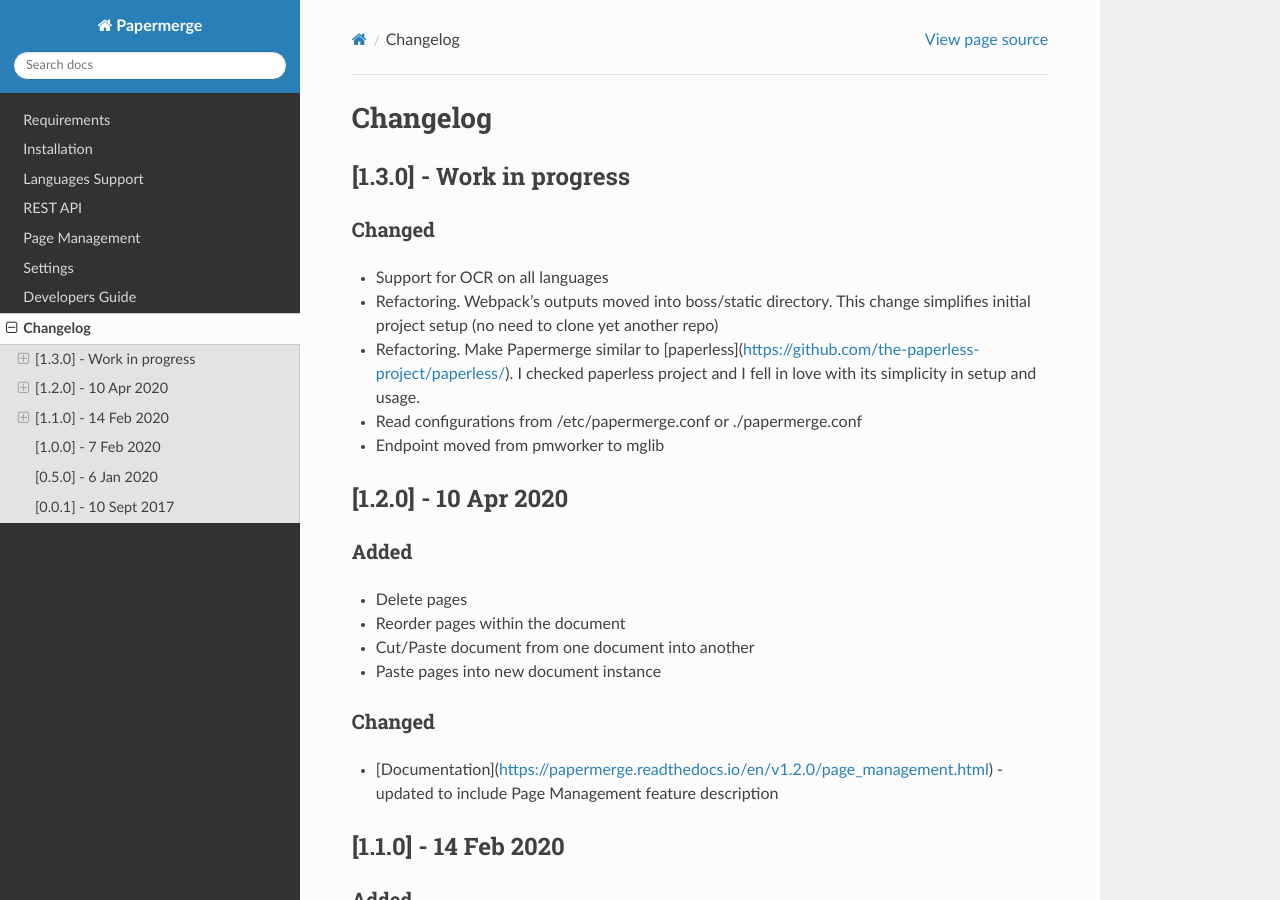
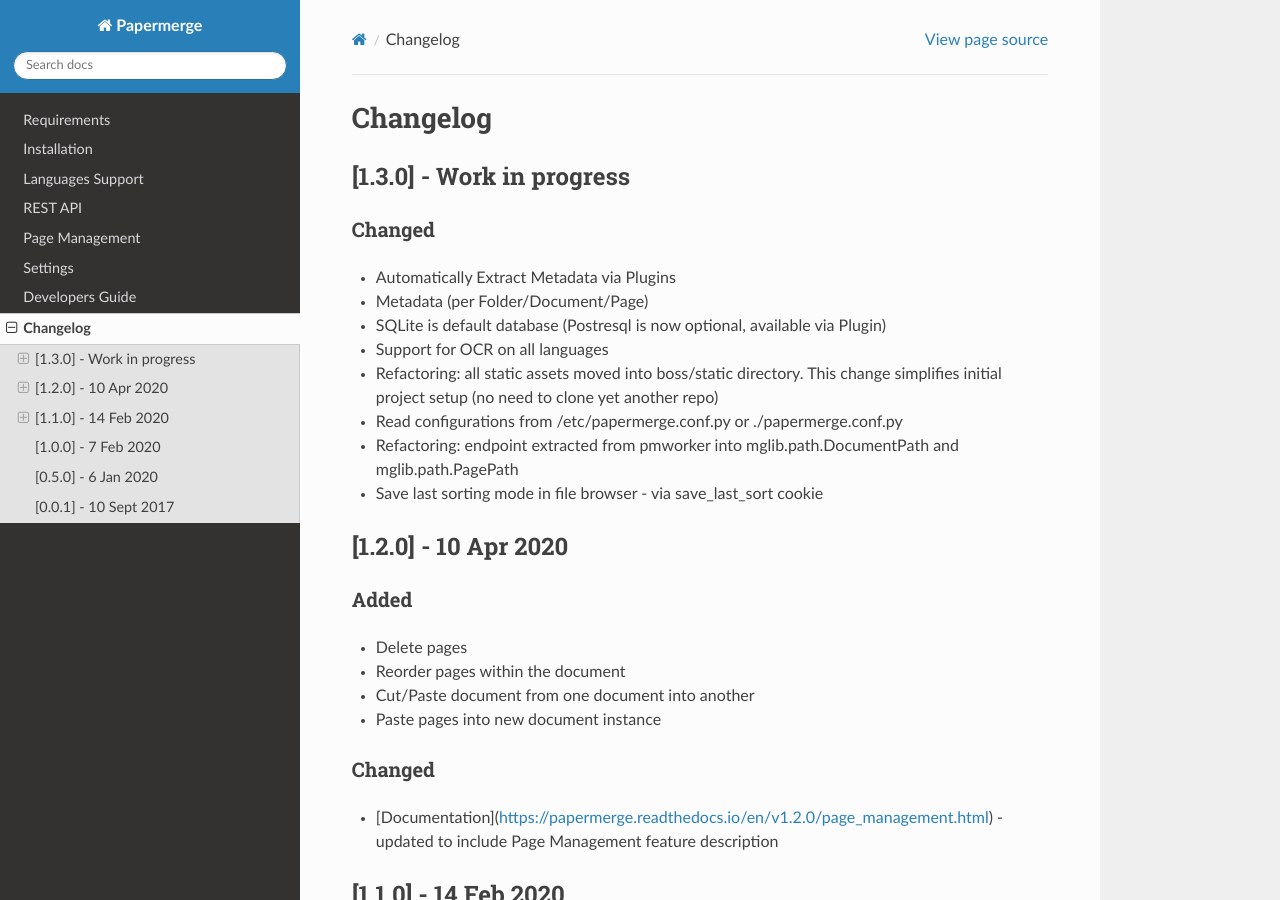
Before and after one commit to ciur/papermerge, a Sphinx documentation site: the page built from docs/source/changelog.rst, in a window 1280 px wide and 900 px high. Built offline with Sphinx 7.4.7 and the Read the Docs theme 2.0.0, drawn with Linux system fonts in a browser that asks for light colours.

Commit message:
update documentation/changelog.rst page

```diff
--- a/docs/source/changelog.rst
+++ b/docs/source/changelog.rst
@@ -7,11 +7,15 @@
 Changed
 ~~~~~~~~~
 
+- Automatically Extract Metadata via Plugins
+- Metadata (per Folder/Document/Page)
+- SQLite is default database (Postresql is now optional, available via Plugin)
 - Support for OCR on all languages
-- Refactoring. Webpack's outputs moved into boss/static directory. This change simplifies initial project setup (no need to clone yet another repo)
-- Refactoring. Make Papermerge similar to [paperless](https://github.com/the-paperless-project/paperless/). I checked paperless project and I fell in love with its simplicity in setup and usage.
-- Read configurations from /etc/papermerge.conf or ./papermerge.conf
-- Endpoint moved from pmworker to mglib
+- Refactoring: all static assets moved into boss/static directory. This change simplifies initial project setup (no need to clone yet another repo)
+- Read configurations from /etc/papermerge.conf.py or ./papermerge.conf.py
+- Refactoring: endpoint extracted from pmworker into mglib.path.DocumentPath and mglib.path.PagePath
+- Save last sorting mode in file browser - via save_last_sort cookie
+
 
 
 [1.2.0] - 10 Apr 2020
```
